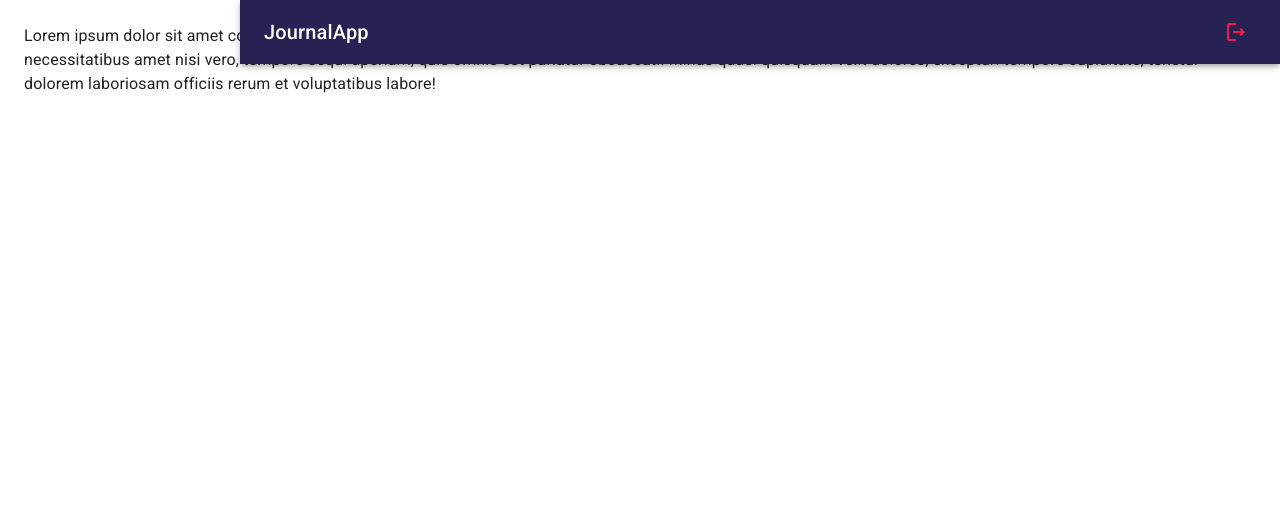
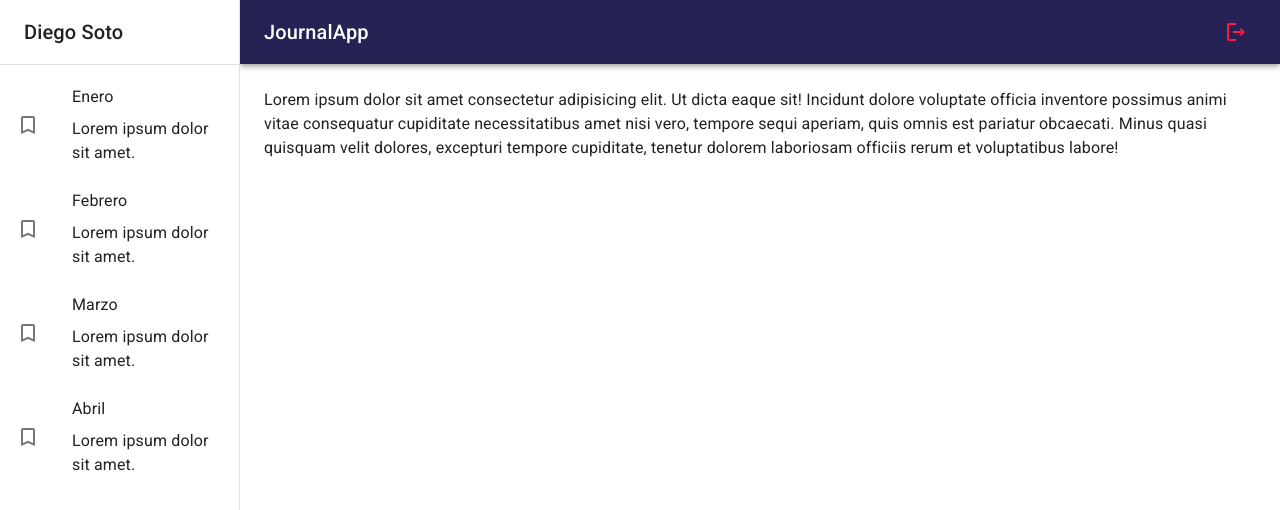
Before and after one commit to DiegoLeonardoSoto/journal-app, a React (Vite) app: page / in a window 1280 px wide. Shown: the top 510 px of the page. Built offline with nearby package versions, Linux system fonts and the light colour scheme.

Commit message:
add SideBar design

```diff
--- /dev/null
+++ b/src/journal/components/SideBar.jsx
@@ -0,0 +1,55 @@
+import { TurnedInNot } from '@mui/icons-material'
+import {
+  Box,
+  Divider,
+  Drawer,
+  Grid,
+  List,
+  ListItem,
+  ListItemButton,
+  ListItemIcon,
+  ListItemText,
+  Toolbar,
+  Typography
+} from '@mui/material'
+
+// eslint-disable-next-line react/prop-types
+export const SideBar = ({ drawerWidth = 240 }) => {
+  return (
+    <Box
+      component="nav"
+      sx={{ width: { sm: drawerWidth }, flexShrink: { sm: 0 } }}
+    >
+      <Drawer
+        variant="permanent"
+        open
+        sx={{
+          display: { xs: 'block' },
+          '& .MuiDrawer-paper': { boxSizing: 'border-box', width: drawerWidth }
+        }}
+      >
+        <Toolbar>
+          <Typography variant="h6" noWrap component="div">
+            Diego Soto
+          </Typography>
+        </Toolbar>
+        <Divider />
+        <List>
+          {['Enero', 'Febrero', 'Marzo', 'Abril'].map((text) => (
+            <ListItem key={crypto.randomUUID()} disablePadding>
+              <ListItemButton>
+                <ListItemIcon>
+                  <TurnedInNot />
+                </ListItemIcon>
+                <Grid container direction="column">
+                  <ListItemText primary={text} />
+                  <ListItemText primary={'Lorem ipsum dolor sit amet.'} />
+                </Grid>
+              </ListItemButton>
+            </ListItem>
+          ))}
+        </List>
+      </Drawer>
+    </Box>
+  )
+}
--- a/src/journal/components/index.js
+++ b/src/journal/components/index.js
@@ -1 +1,2 @@
 export * from './NavBar'
+export * from './SideBar'
--- a/src/journal/layout/JournalLayout.jsx
+++ b/src/journal/layout/JournalLayout.jsx
@@ -1,5 +1,5 @@
-import { Box } from '@mui/material'
-import { NavBar } from '../components'
+import { Box, Toolbar } from '@mui/material'
+import { NavBar, SideBar } from '../components'
 
 const drawerWidth = 240
 
@@ -9,10 +9,10 @@
     <Box sx={{ display: 'flex' }}>
       <NavBar drawerWidth={drawerWidth} />
 
-      {/* Sidebar drawerWidth*/}
+      <SideBar drawerWidth={drawerWidth} />
 
       <Box component="main" sx={{ flexGrow: 1, p: 3 }}>
-        {/* Toolbar */}
+        <Toolbar />
         {children}
       </Box>
     </Box>
```
